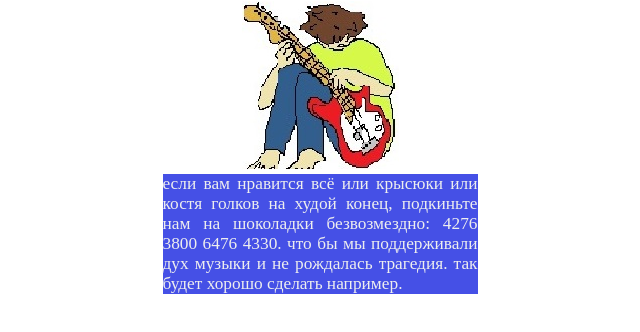
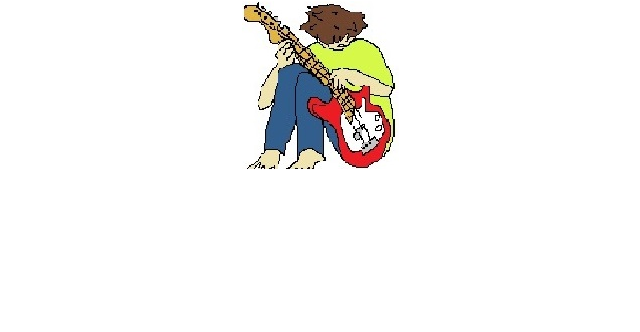
Before and after one commit to 3axapokep/3axapokep.github.io, a plain HTML site: page help.html in a window 1280 px wide. Shown: the part 78-410 px from the top of the page, without its empty margins (320-960 px from the left). Drawn offline with Linux system fonts and the light colour scheme.

Commit message:
Update help.html

```diff
--- a/help.html
+++ b/help.html
@@ -22,9 +22,7 @@
   <img src="gv.jpg" class="pic">
   <div class="text5">
     <p>
-      если вам нравится всё или крысюки или костя голков на худой конец,
-      подкиньте нам на шоколадки безвозмездно: 4276 3800 6476 4330. что бы мы поддерживали дух музыки
-      и не рождалась трагедия. так будет хорошо сделать например.
+
     </p>
   </div>
 </div>
```
